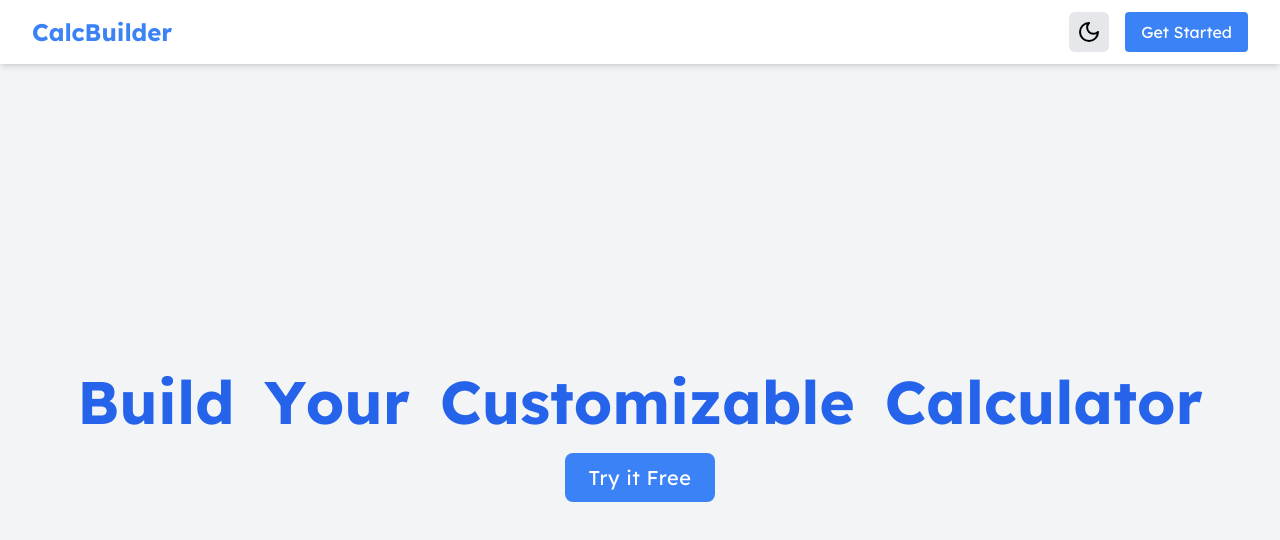
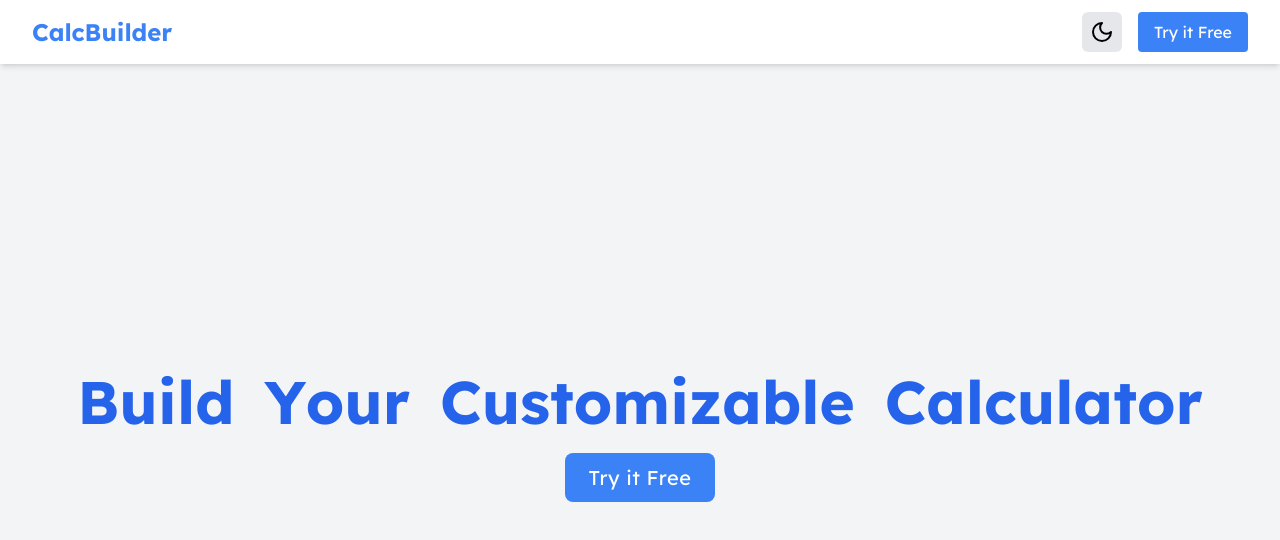
Before and after one commit to web-mahadihasan/calculator-builder, a React (Vite) app: page / in a window 1280 px wide. Shown: the top 540 px of the page. Built offline with nearby package versions, Linux system fonts and the light colour scheme.

Commit message:
I have complete this project

```diff
--- a/src/components/Navbar.jsx
+++ b/src/components/Navbar.jsx
@@ -26,7 +26,7 @@ const Navbar = () => {
                 <div>
                     <Link to="/calculator">
                     <span className="bg-blue-500 hover:bg-blue-600 text-white font-normal py-2.5 px-4 rounded transition-colors duration-200">
-                        Get Started
+                        Try it Free
                     </span>
                     </Link>
                 </div>
```
